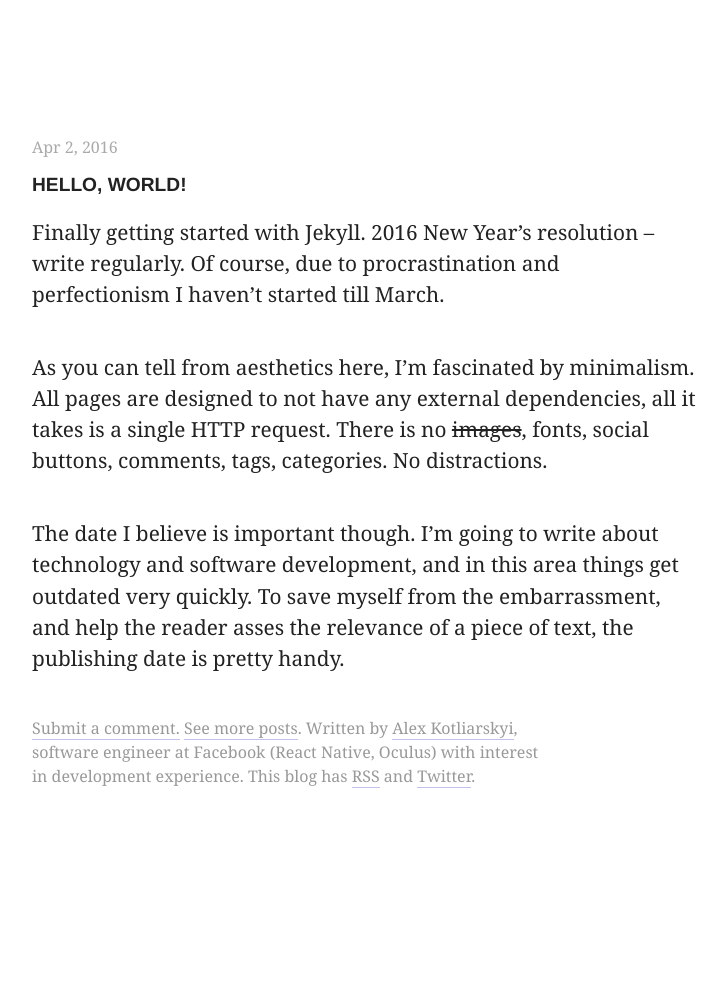
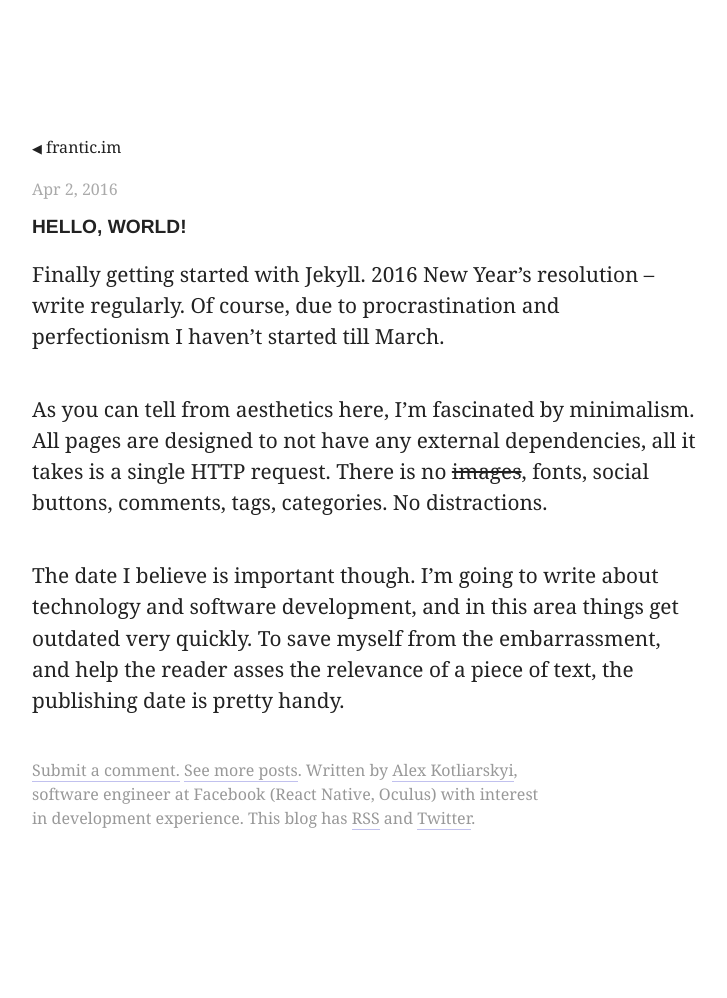
Before and after one commit to frantic/frantic.github.io, a Jekyll site: the page built from _posts/2016-04-02-hello-world.markdown, in a window 1280 px wide. Shown: the whole page, without its empty margins (104-831 px from the left). Built offline with Jekyll 4.4.1, drawn with Linux system fonts in a browser that asks for light colours; before the commit the page ends 956 px from its top, so only the background shows below that.

Commit message:
Back arrow

```diff
--- a/_layouts/default.html
+++ b/_layouts/default.html
@@ -29,6 +29,8 @@
       time { color: #aaa; white-space: nowrap; }
       h1, h2, h3, h4 { font-family: Helvetica; text-transform: uppercase; max-width: 32em; }
       blockquote { font-style: italic; }
+      a.navigation { border-bottom: none; color: #222; display: inline-block; margin-bottom: 20px; }
+      .back { font-size: 80%; }
       footer { color: #999 }
       footer a, small a { color: #999; }
       h1 { font-size: 1.2rem; }
--- a/_layouts/post.html
+++ b/_layouts/post.html
@@ -2,6 +2,9 @@
 layout: default
 ---
 <article>
+  <a class="navigation" href="/writing">
+    <span class="back">◀</span> frantic.im
+  </a>
   <header>
     <time datetime="{{ page.date | date_to_xmlschema }}">{{ page.date | date: "%b %-d, %Y" }}</time>
     {% if page.translations %}
```
